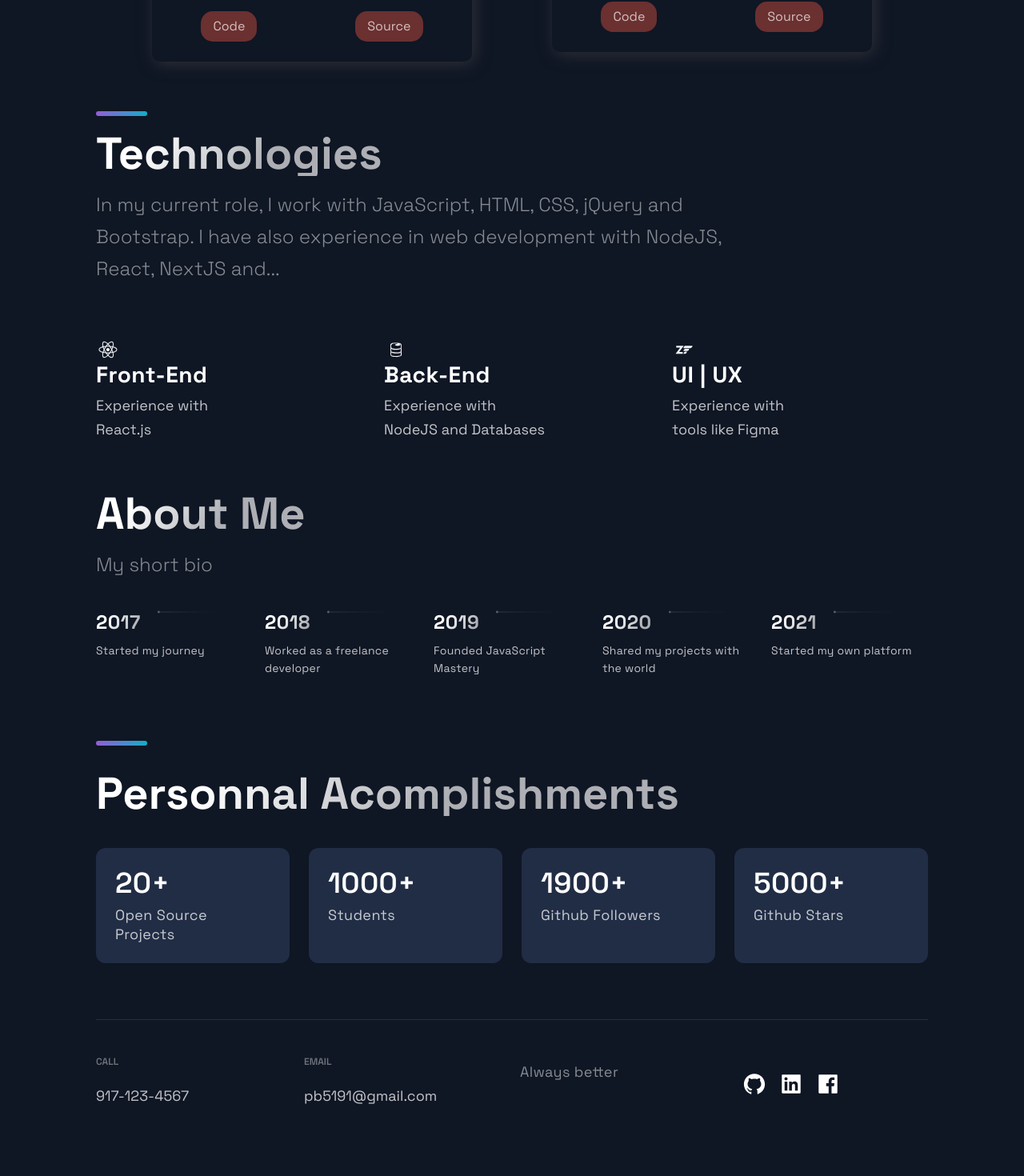
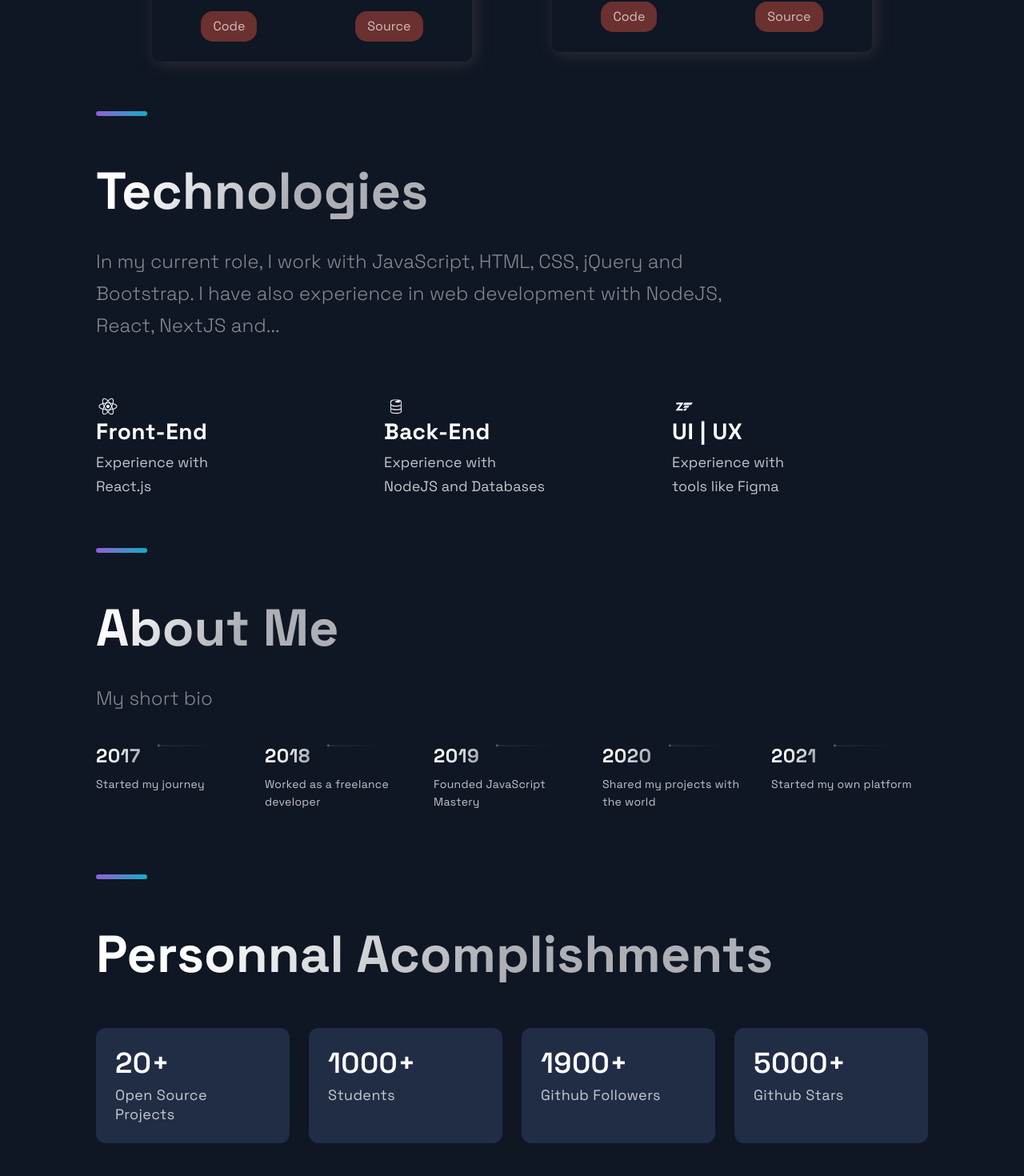
Before and after one commit to wildapt01/portfolio_website-STARTER, a Next.js app: page / in a window 1280 px wide. Shown: the part 2135-3605 px from the top of the page at 80% size. Built offline with nearby package versions, Linux system fonts and the light colour scheme.

Commit message:
fix styling and spaces between sections

```diff
--- a/src/components/Acomplishments/Acomplishments.js
+++ b/src/components/Acomplishments/Acomplishments.js
@@ -9,8 +9,8 @@ import { Box, Boxes, BoxNum, BoxText } from "./AcomplishmentsStyles";
 import { data } from "../../constants/constants";
 
 const Acomplishments = () => (
-  <Section>
-    <SectionTitle>Personnal Acomplishments</SectionTitle>
+  <Section nopadding>
+    <SectionTitle main>Personnal Acomplishments</SectionTitle>
     <Boxes>
       {data.map((card, indx) => (
         <Box key={indx}>
--- a/src/components/Footer/Footer.js
+++ b/src/components/Footer/Footer.js
@@ -28,7 +28,7 @@ const Footer = () => {
         </LinkColumn>
         <SocialIconsContainer>
           <CompanyContainer>
-            <Slogan>Always better</Slogan>
+            <Slogan></Slogan>
           </CompanyContainer>
           <SocialContainer>
             <SocialIcons href="https://github.com">
--- a/src/components/Technologies/Technologies.js
+++ b/src/components/Technologies/Technologies.js
@@ -17,8 +17,7 @@ import {
 const Technologies = () => (
   <Section id="tech">
     <SectionDivider />
-    <br />
-    <SectionTitle>Technologies</SectionTitle>
+    <SectionTitle main>Technologies</SectionTitle>
     <SectionText>
       In my current role, I work with JavaScript, HTML, CSS, jQuery and
       Bootstrap. I have also experience in web development with NodeJS, React,
--- a/src/components/TimeLine/TimeLine.js
+++ b/src/components/TimeLine/TimeLine.js
@@ -65,7 +65,8 @@ const Timeline = () => {
 
   return (
     <Section id="about">
-      <SectionTitle>About Me</SectionTitle>
+      <SectionDivider />
+      <SectionTitle main>About Me</SectionTitle>
       <SectionText>My short bio</SectionText>
       <CarouselContainer ref={carouselRef} onScroll={handleScroll}>
         <>
```
